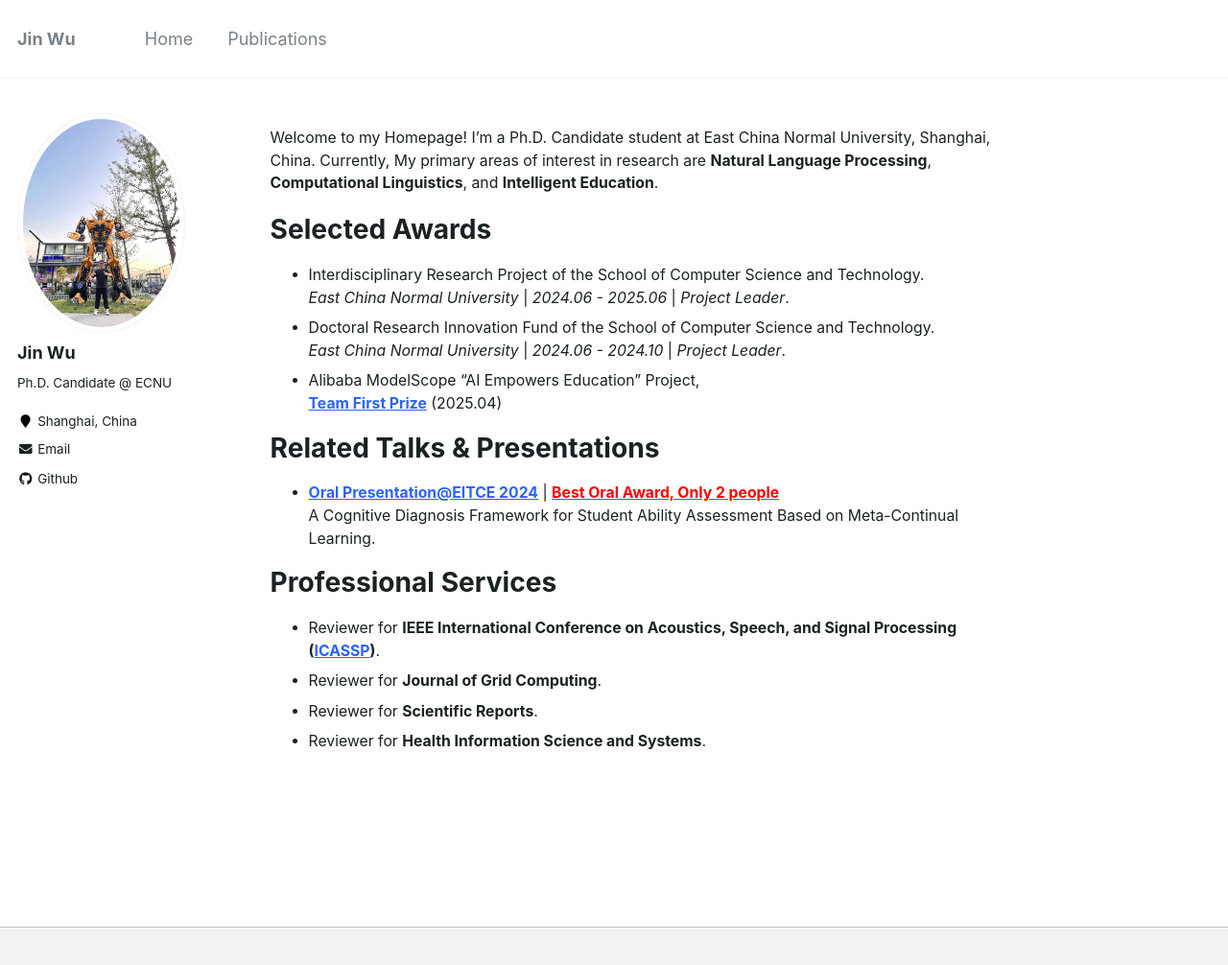
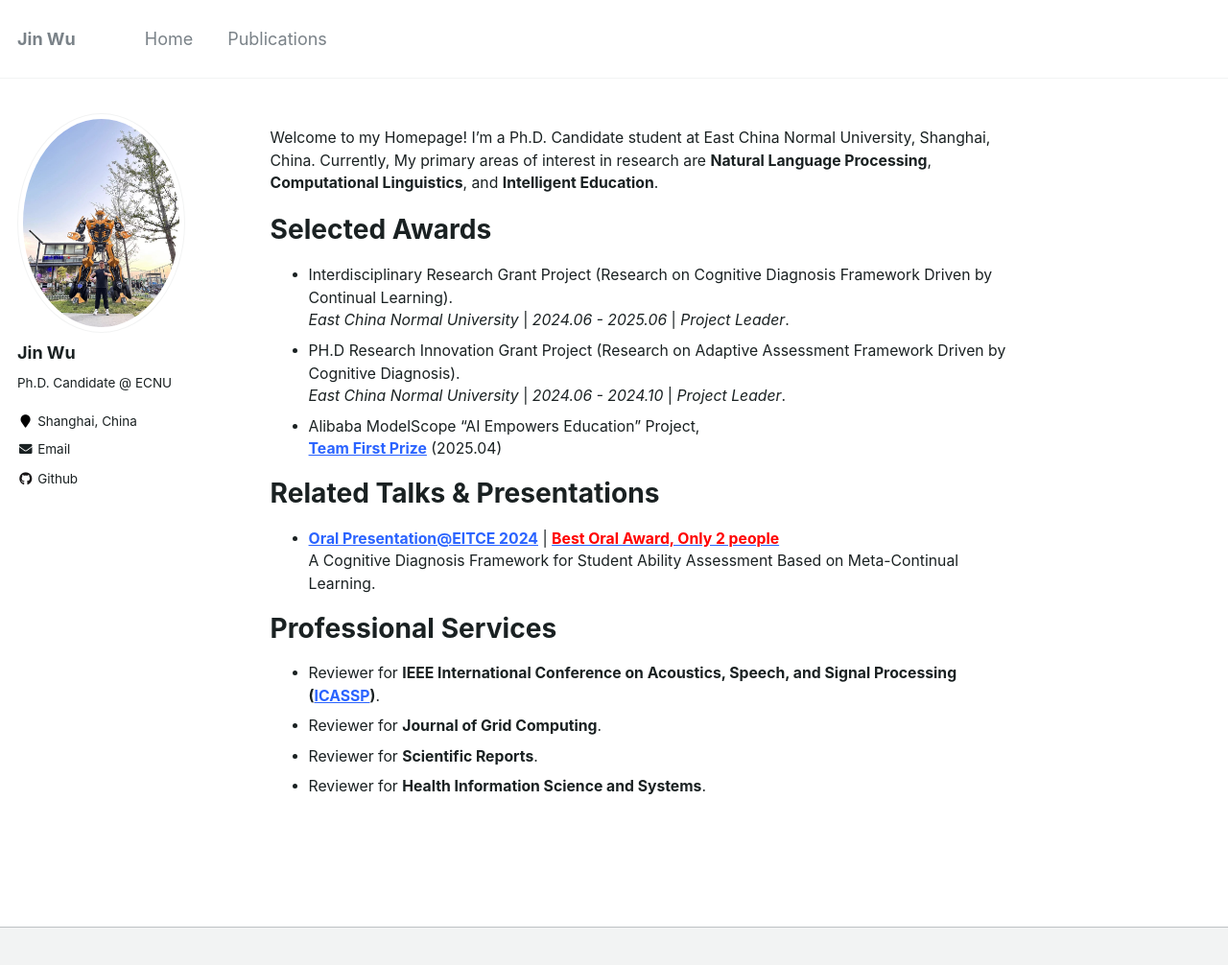
Before and after one commit to WooTzins/WooTzins.github.io, a Jekyll site: the page built from _pages/about.md, in a window 1280 px wide and 1039 px high. Shown: the top 1006 px of the window at 96% size. Built offline with Jekyll 4.4.1, drawn with Linux system fonts in a browser that asks for light colours.

Commit message:
Update about.md

```diff
--- a/_pages/about.md
+++ b/_pages/about.md
@@ -14,9 +14,9 @@ Welcome to my Homepage! I'm a Ph.D. Candidate student at East China Normal Unive
 Selected Awards
 ======
 
-* Interdisciplinary Research Project of the School of Computer Science and Technology. \\
+* Interdisciplinary Research Grant Project (Research on Cognitive Diagnosis Framework Driven by Continual Learning). \\
   *East China Normal University* | *2024.06 - 2025.06* | *Project Leader*.
-* Doctoral Research Innovation Fund of the School of Computer Science and Technology. \\
+* PH.D Research Innovation Grant Project (Research on Adaptive Assessment Framework Driven by Cognitive Diagnosis). \\
   *East China Normal University* | *2024.06 - 2024.10* | *Project Leader*.
 * Alibaba ModelScope "AI Empowers Education" Project, \\
   **[Team First Prize](./files/ALIBABA_MODELSCOPE_TEAM_PRIZE.pdf)** (2025.04)
```
